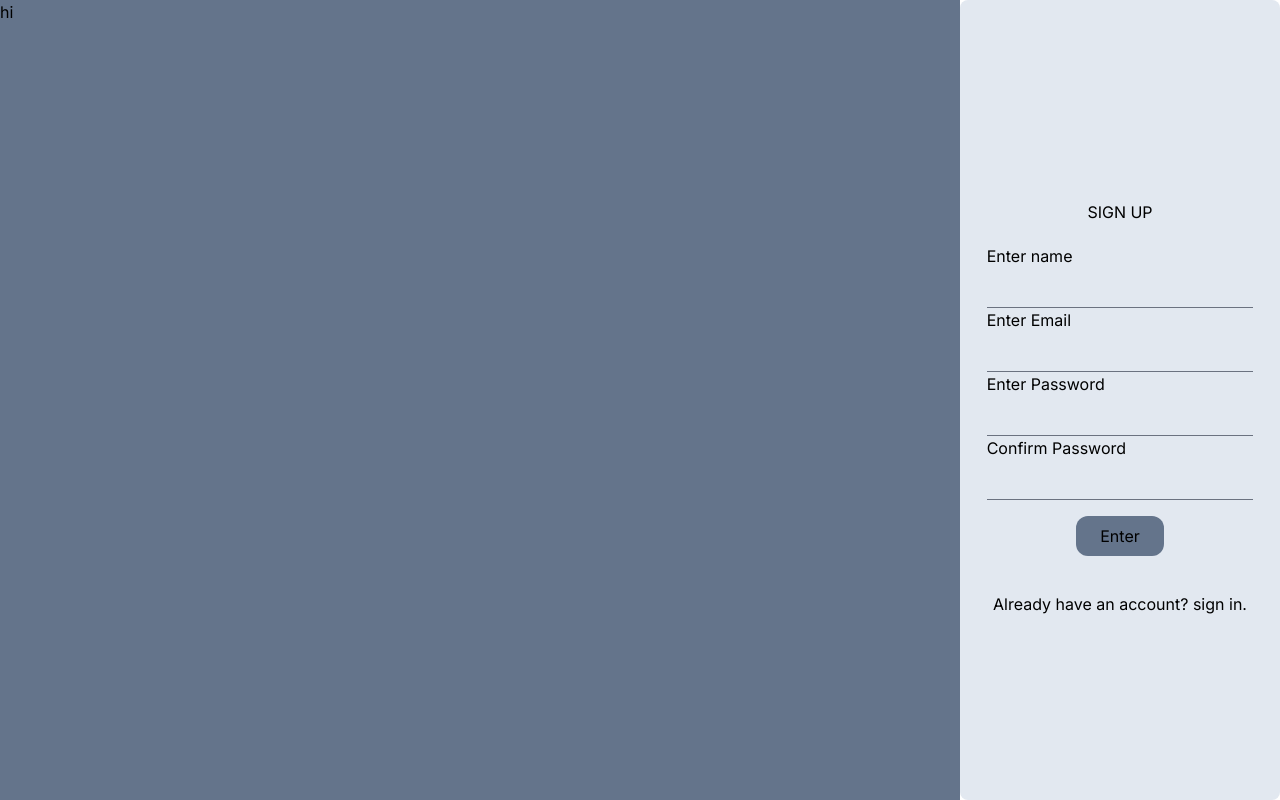
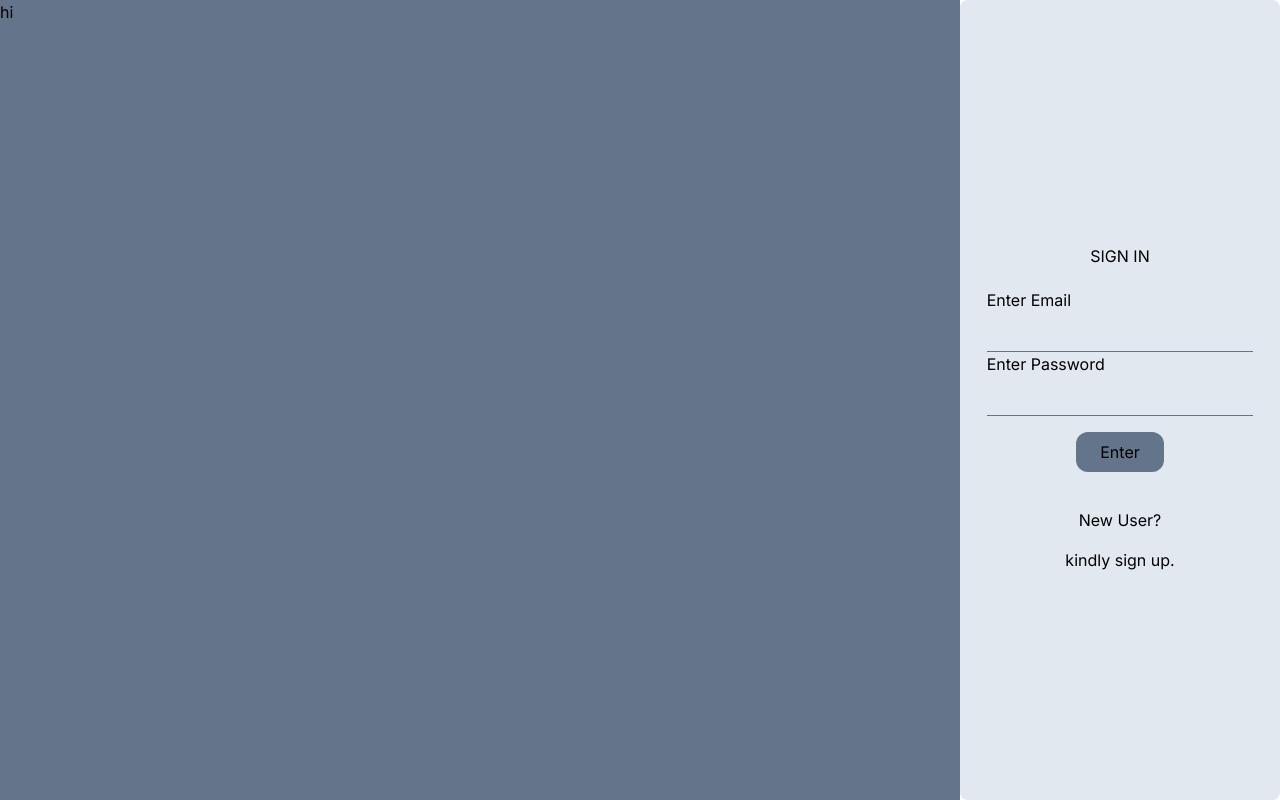
Before and after one commit to Tolu0jo/HighTable_Weather_App, a Next.js app: page / in a window 1280 px wide. Built offline with nearby package versions, Linux system fonts and the light colour scheme.

Commit message:
conditionally render page

```diff
--- a/src/app/page.tsx
+++ b/src/app/page.tsx
@@ -3,8 +3,10 @@
 import { useState } from 'react';
 
 export default function Home() {
-
-
+const [signIn,setSignIn]=useState(false);
+const togglePage =()=>{
+  setSignIn(!signIn)
+}
   const [form, setForm] = useState({
     name: "",
     email: "",
@@ -26,7 +28,7 @@ hi
       </div>
 
     <div className="bg-slate-200  w-1/4 rounded-lg flex flex-col justify-center items-center gap-4 h-screen">
-   <h1 className="mt-4">SIGN UP</h1>
+   {signIn ? <><h1 className="mt-4">SIGN UP</h1>
     <form onSubmit={handleSubmit} className="flex flex-col w-5/6 my-1">
        <label htmlFor="name">Enter name</label>
        <input
@@ -65,7 +67,37 @@ hi
          Enter
        </button>
      </form>
-     Already have an account? sign in.
+     Already have an account?<span onClick ={togglePage}>sign in.</span>
+     </>:
+
+     <><h1 className="mt-4">SIGN IN</h1>
+    <form onSubmit={handleSubmit} className="flex flex-col w-5/6 my-1">
+
+       <label htmlFor="email">Enter Email</label>
+       <input
+        className="h-10 px-2 bg-inherit border-b rounded-none border-gray-500"
+         type="email"
+         name="email"
+         onChange={handleChange}
+       />
+       <label htmlFor="password">Enter Password</label>
+       <input
+         className="h-10 px-2 bg-inherit  border-b rounded-none border-gray-500"
+         type="password"
+         name="password"
+         id=""
+         onChange={handleChange}
+       />
+       <button
+         type="submit"
+         className="bg-slate-500 rounded-xl w-1/3 mx-auto py-2 my-4"
+       >
+         Enter
+       </button>
+     </form>
+     New User? <span onClick ={togglePage}> kindly sign up.</span>
+     </>
+   }
    </div>
 
     </main>
```
